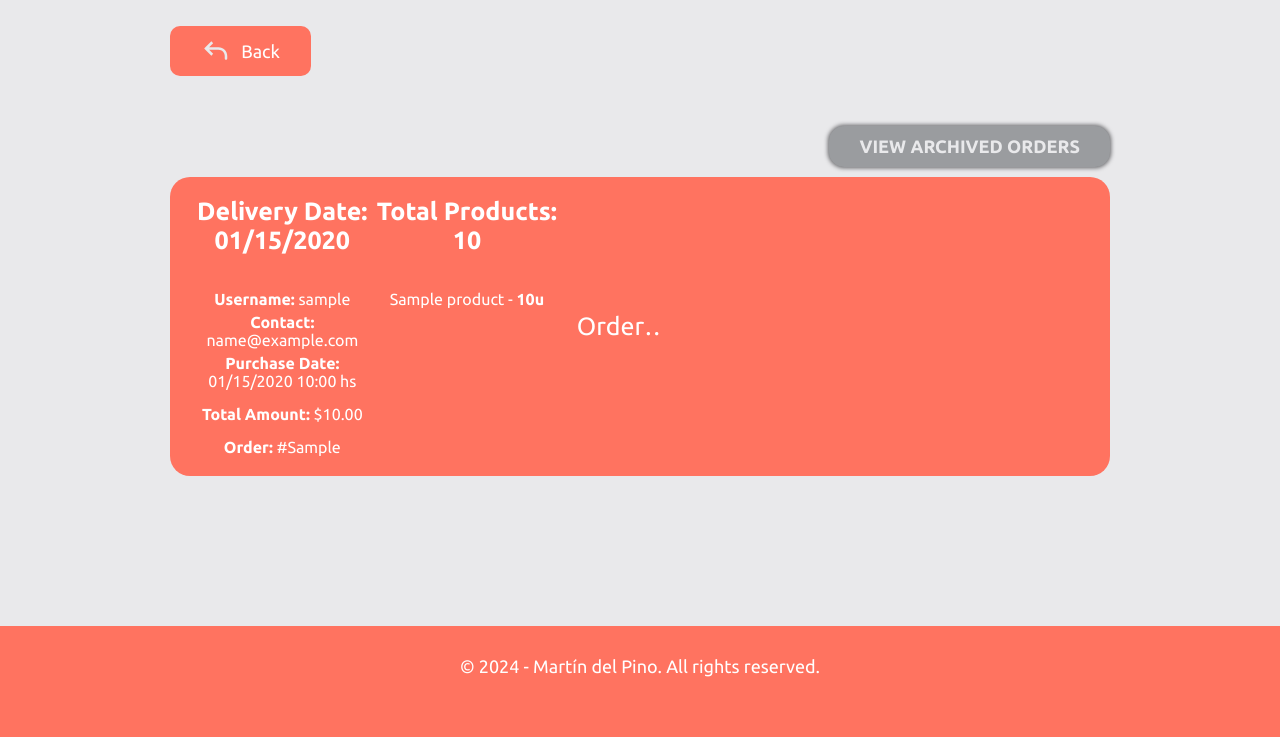
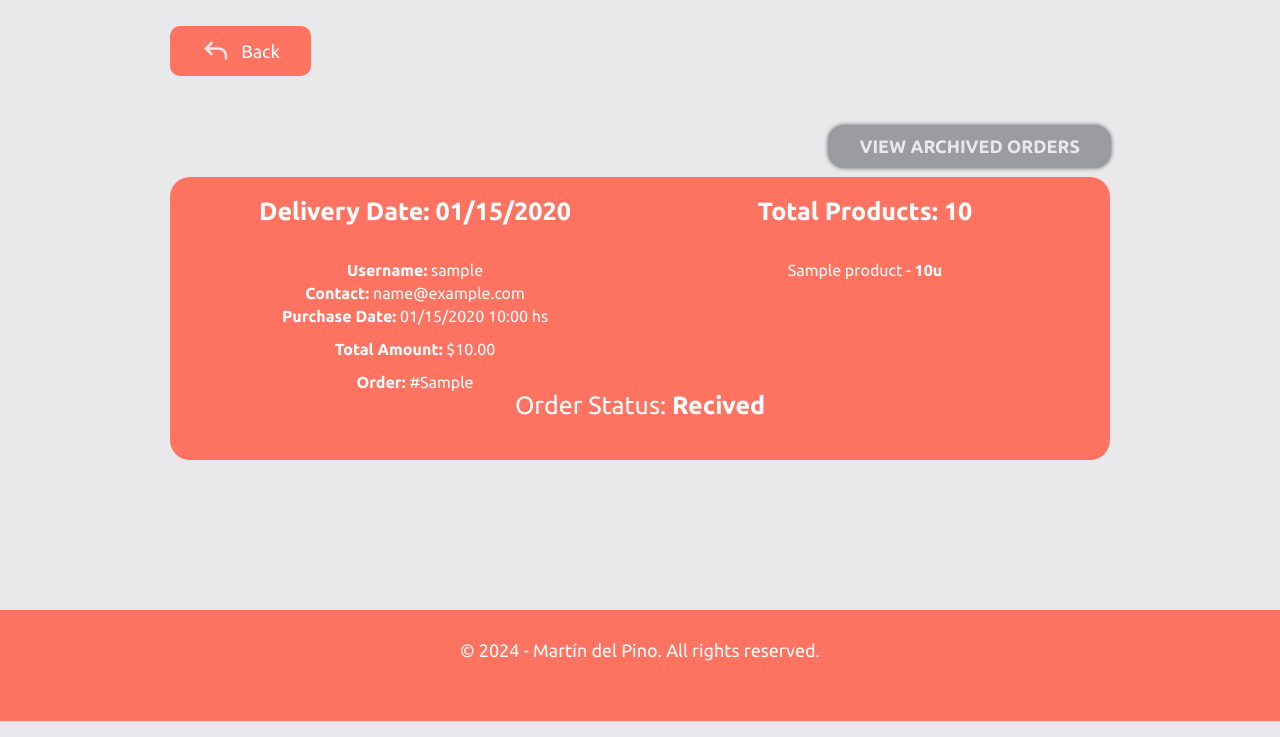
Before and after one commit to dellpinos/bakery_store, a Django app: page /orders/pending_deliveries/ in a window 1280 px wide; the page is wider, and only the part inside the window is pictured. Shown: the part 397-1134 px from the top of that part. Run offline with Django 5.2, Linux system fonts and the light colour scheme; a user stored in the database is signed in; data comes from the database, SQL or seed files in the repository; tables that the repository leaves empty hold one stand-in row (values such as "Sample post"); grey boxes marked "Sample" are stand-in pictures; data that the repository does not hold is empty; some web fonts are replaced.

Commit message:
merge with dev

```diff
--- a/bakery_store/static/styles/app.css
+++ b/bakery_store/static/styles/app.css
@@ -166,6 +166,10 @@ textarea {
 
 .relative {
     position: relative;
+}
+
+.dir-col {
+    flex-direction: column!important;
 }
 
 .ellipsis {
@@ -1177,6 +1181,7 @@ footer {
     padding: 0;
     margin: 0;
 }
+
 
 .content__item {
     display: flex;
--- a/bakery_store/templates/orders/pending_deliveries.html
+++ b/bakery_store/templates/orders/pending_deliveries.html
@@ -37,7 +37,7 @@
 
             {% for order in page %}
 
-                <li class="content__item">
+                <li class="content__item dir-col">
                     <div class="pending-card__grid">
                         <div class="pending-card__info">
                             <h4>Delivery Date: {{ order.delivery_date_formated }}</h4>
--- a/products/views.py
+++ b/products/views.py
@@ -104,7 +104,6 @@ def home_filtered(request, category):
                 "message": "Invalid category"
         }))
 
-
     # User Cart
     cart_seller = None
     if request.user.is_authenticated:
@@ -150,9 +149,10 @@ def random_product(request):
     if product_ids:
         # Random ID select
         random_id = random.choice(product_ids)
-        print(f'Random Product ID: {random_id}')
     else:
-        print('No products found.')
+        return HttpResponseRedirect(reverse("index", {
+                "message": "There are no products"
+        }))
 
     product = Product.objects.filter(pk = random_id, deleted_at = None).first()
 
```
